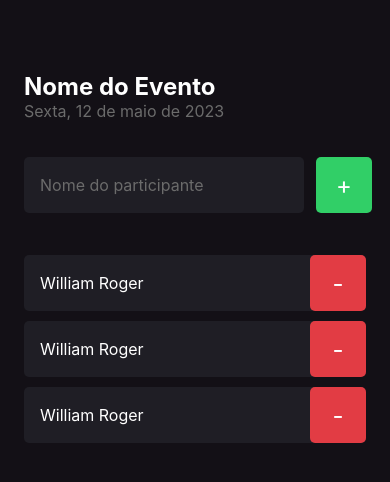
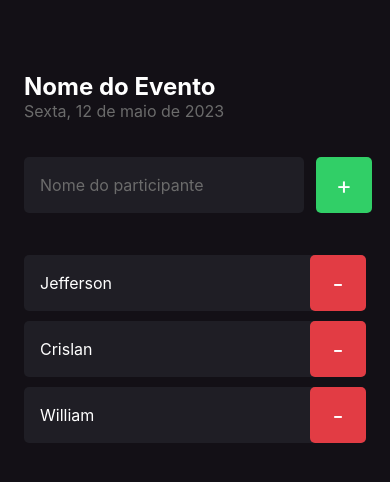
Before and after one commit to williamroger/ignite-reactnative-projeto-01, a React Native app: screen / in a window 390 px wide. Shown: the top 482 px of the page. Built offline with nearby package versions, Linux system fonts and the light colour scheme.

Commit message:
utilizando propriedades no componente

```diff
--- a/src/components/Participant/index.tsx
+++ b/src/components/Participant/index.tsx
@@ -1,10 +1,16 @@
 import { View, Text, TouchableOpacity } from 'react-native';
 import { styles } from './styles';
 
-export function Participant() {
+type Props = {
+  name: string;
+}
+
+export function Participant({ name }: Props) {
   return (
     <View style={styles.container}>
-      <Text style={styles.name}>William Roger</Text>
+      <Text style={styles.name}>
+        {name}
+      </Text>
       <TouchableOpacity style={styles.button}>
         <Text style={styles.buttonText}>-</Text>
       </TouchableOpacity>
--- a/src/screens/Home/index.tsx
+++ b/src/screens/Home/index.tsx
@@ -26,9 +26,9 @@
         </TouchableOpacity>
       </View>
 
-      <Participant />
-      <Participant />
-      <Participant />
+      <Participant name="Jefferson" />
+      <Participant name="Crislan" />
+      <Participant name="William" />
     </View>
   );
 }
```
